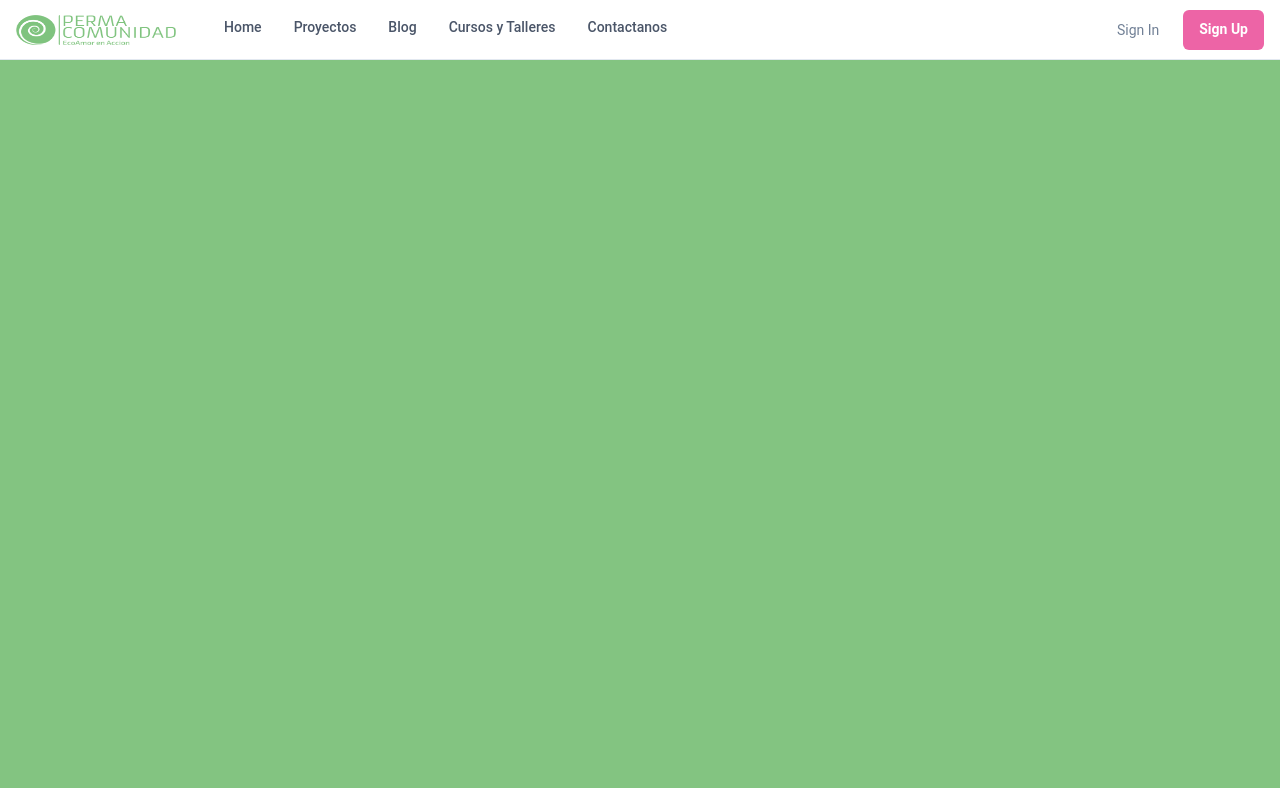
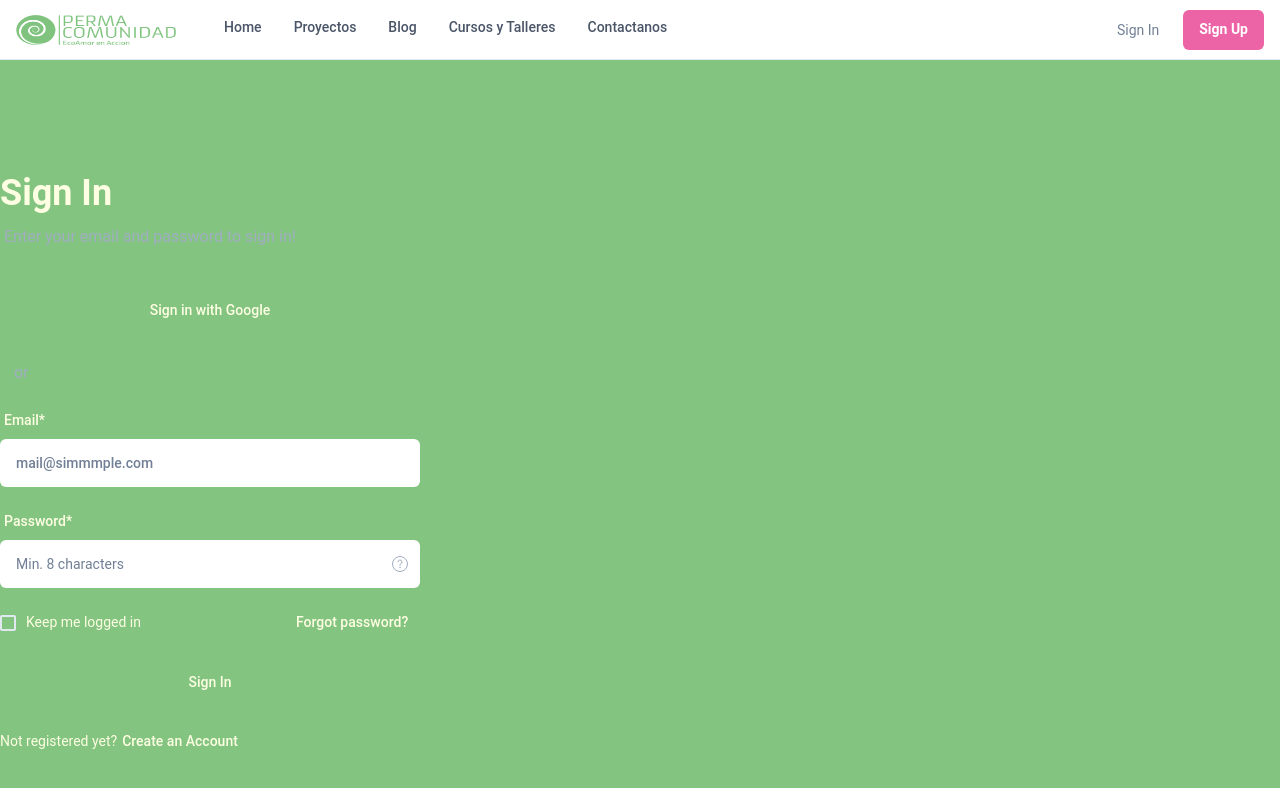
Before and after one commit to pablitomartinez/PermaComunidad, a React (Create React App) app in the folder web-perma-comunidad/: page /signIn in a window 1280 px wide. Shown: the top 788 px of the page. Built offline with nearby package versions, Linux system fonts and the light colour scheme.

Commit message:
add component SingIn.jsx

```diff
--- a/web-perma-comunidad/src/App.js
+++ b/web-perma-comunidad/src/App.js
@@ -21,6 +21,7 @@ import {
 } from 'react-router-dom'
 import Landing from './pages/Landing';
 import Contacto from './pages/Contacto';
+import SignIn from './pages/auth/SignIn';
 
 
 
@@ -34,6 +35,7 @@ function App() {
       <Routes>
         <Route path='/home' element={<Landing/>} />
         <Route path='/contacto' element={<Contacto/>} />
+        <Route path='/signIn' element={<SignIn/>} />
 
 
 
--- a/web-perma-comunidad/src/components/Navbar.jsx
+++ b/web-perma-comunidad/src/components/Navbar.jsx
@@ -76,9 +76,11 @@ export default function Navbar() {
           justify={'flex-end'}
           direction={'row'}
           spacing={6}>
-          <Button as={'a'} fontSize={'sm'} fontWeight={400} variant={'link'} href={'#'}>
-            Sign In
-          </Button>
+            <Link to='/signIn' >
+              <Button mt={3} fontSize={'sm'} fontWeight={400} variant={'link'} href={'#'}>
+                Sign In
+              </Button>
+            </Link>
           <Button
             as={'a'}
             display={{ base: 'none', md: 'inline-flex' }}
--- /dev/null
+++ b/web-perma-comunidad/src/pages/auth/SignIn.jsx
@@ -0,0 +1,216 @@
+import React from "react";
+import { NavLink } from "react-router-dom";
+// Chakra imports
+import {
+  Box,
+  Button,
+  Checkbox,
+  Flex,
+  FormControl,
+  FormLabel,
+  Heading,
+  Icon,
+  Input,
+  InputGroup,
+  InputRightElement,
+  Text,
+  useColorModeValue,
+} from "@chakra-ui/react";
+// Custom components
+// import { HSeparator } from "components/separator/Separator";
+// import DefaultAuth from "layouts/auth/Default";
+// Assets
+// import illustration from "assets/img/auth/auth.png";
+// import { FcGoogle } from "react-icons/fc";
+// import { MdOutlineRemoveRedEye } from "react-icons/md";
+// import { RiEyeCloseLine } from "react-icons/ri";
+
+function SignIn() {
+  // Chakra color mode
+  const textColor = useColorModeValue("navy.700", "white");
+  const textColorSecondary = "gray.400";
+  const textColorDetails = useColorModeValue("navy.700", "secondaryGray.600");
+  const textColorBrand = useColorModeValue("brand.500", "white");
+  const brandStars = useColorModeValue("brand.500", "brand.400");
+  const googleBg = useColorModeValue("secondaryGray.300", "whiteAlpha.200");
+  const googleText = useColorModeValue("navy.700", "white");
+  const googleHover = useColorModeValue(
+    { bg: "gray.200" },
+    { bg: "whiteAlpha.300" }
+  );
+  const googleActive = useColorModeValue(
+    { bg: "secondaryGray.300" },
+    { bg: "whiteAlpha.200" }
+  );
+  const [show, setShow] = React.useState(false);
+  const handleClick = () => setShow(!show);
+  return (
+    // <DefaultAuth illustrationBackground={illustration} image={illustration}>
+      <Flex
+        maxW={{ base: "100%", md: "max-content" }}
+        w='100%'
+        mx={{ base: "auto", lg: "0px" }}
+        me='auto'
+        h='100%'
+        alignItems='start'
+        justifyContent='center'
+        mb={{ base: "30px", md: "60px" }}
+        px={{ base: "25px", md: "0px" }}
+        mt={{ base: "40px", md: "14vh" }}
+        flexDirection='column'>
+        <Box me='auto'>
+          <Heading color={textColor} fontSize='36px' mb='10px'>
+            Sign In
+          </Heading>
+          <Text
+            mb='36px'
+            ms='4px'
+            color={textColorSecondary}
+            fontWeight='400'
+            fontSize='md'>
+            Enter your email and password to sign in!
+          </Text>
+        </Box>
+        <Flex
+          zIndex='2'
+          direction='column'
+          w={{ base: "100%", md: "420px" }}
+          maxW='100%'
+          background='transparent'
+          borderRadius='15px'
+          mx={{ base: "auto", lg: "unset" }}
+          me='auto'
+          mb={{ base: "20px", md: "auto" }}>
+          <Button
+            fontSize='sm'
+            me='0px'
+            mb='26px'
+            py='15px'
+            h='50px'
+            borderRadius='16px'
+            bg={googleBg}
+            color={googleText}
+            fontWeight='500'
+            _hover={googleHover}
+            _active={googleActive}
+            _focus={googleActive}>
+            {/* <Icon as={FcGoogle} w='20px' h='20px' me='10px' /> */}
+            Sign in with Google
+          </Button>
+          <Flex align='center' mb='25px'>
+            {/* <HSeparator /> */}
+            <Text color='gray.400' mx='14px'>
+              or
+            </Text>
+            {/* <HSeparator /> */}
+          </Flex>
+          <FormControl>
+            <FormLabel
+              display='flex'
+              ms='4px'
+              fontSize='sm'
+              fontWeight='500'
+              color={textColor}
+              mb='8px'>
+              Email<Text color={brandStars}>*</Text>
+            </FormLabel>
+            <Input
+              isRequired={true}
+              variant='auth'
+              fontSize='sm'
+              ms={{ base: "0px", md: "0px" }}
+              type='email'
+              placeholder='mail@simmmple.com'
+              mb='24px'
+              fontWeight='500'
+              size='lg'
+            />
+            <FormLabel
+              ms='4px'
+              fontSize='sm'
+              fontWeight='500'
+              color={textColor}
+              display='flex'>
+              Password<Text color={brandStars}>*</Text>
+            </FormLabel>
+            <InputGroup size='md'>
+              <Input
+                isRequired={true}
+                fontSize='sm'
+                placeholder='Min. 8 characters'
+                mb='24px'
+                size='lg'
+                type={show ? "text" : "password"}
+                variant='auth'
+              />
+              <InputRightElement display='flex' alignItems='center' mt='4px'>
+                <Icon
+                  color={textColorSecondary}
+                  _hover={{ cursor: "pointer" }}
+                //   as={show ? RiEyeCloseLine : MdOutlineRemoveRedEye}
+                  onClick={handleClick}
+                />
+              </InputRightElement>
+            </InputGroup>
+            <Flex justifyContent='space-between' align='center' mb='24px'>
+              <FormControl display='flex' alignItems='center'>
+                <Checkbox
+                  id='remember-login'
+                  colorScheme='brandScheme'
+                  me='10px'
+                />
+                <FormLabel
+                  htmlFor='remember-login'
+                  mb='0'
+                  fontWeight='normal'
+                  color={textColor}
+                  fontSize='sm'>
+                  Keep me logged in
+                </FormLabel>
+              </FormControl>
+              <NavLink to='/auth/forgot-password'>
+                <Text
+                  color={textColorBrand}
+                  fontSize='sm'
+                  w='124px'
+                  fontWeight='500'>
+                  Forgot password?
+                </Text>
+              </NavLink>
+            </Flex>
+            <Button
+              fontSize='sm'
+              variant='brand'
+              fontWeight='500'
+              w='100%'
+              h='50'
+              mb='24px'>
+              Sign In
+            </Button>
+          </FormControl>
+          <Flex
+            flexDirection='column'
+            justifyContent='center'
+            alignItems='start'
+            maxW='100%'
+            mt='0px'>
+            <Text color={textColorDetails} fontWeight='400' fontSize='14px'>
+              Not registered yet?
+              <NavLink to='/auth/sign-up'>
+                <Text
+                  color={textColorBrand}
+                  as='span'
+                  ms='5px'
+                  fontWeight='500'>
+                  Create an Account
+                </Text>
+              </NavLink>
+            </Text>
+          </Flex>
+        </Flex>
+      </Flex>
+    // </DefaultAuth>
+  );
+}
+
+export default SignIn;
```
Also changed, not shown: web-perma-comunidad/src/components/LandingCarrusels.jsx (+2 -5 lines).
